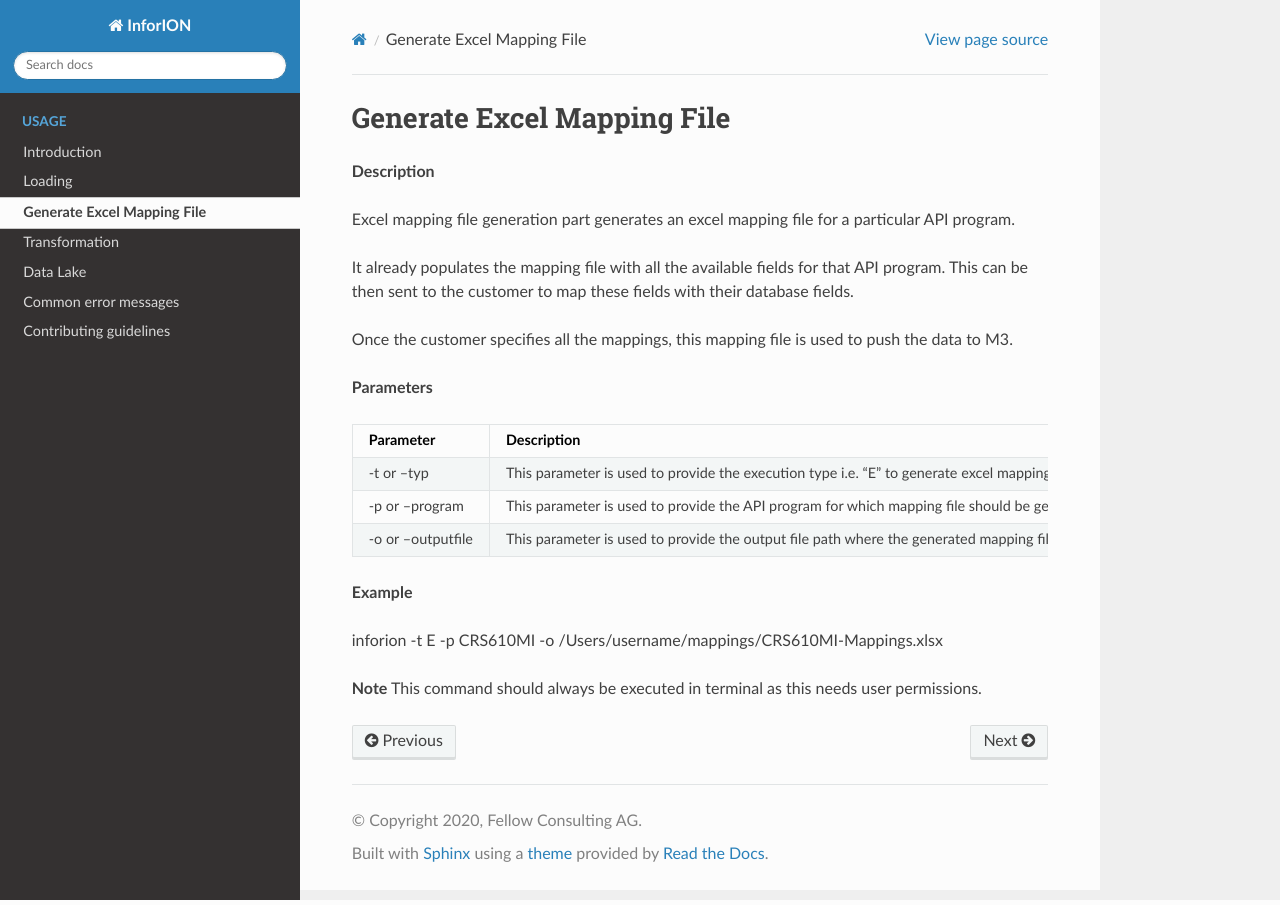
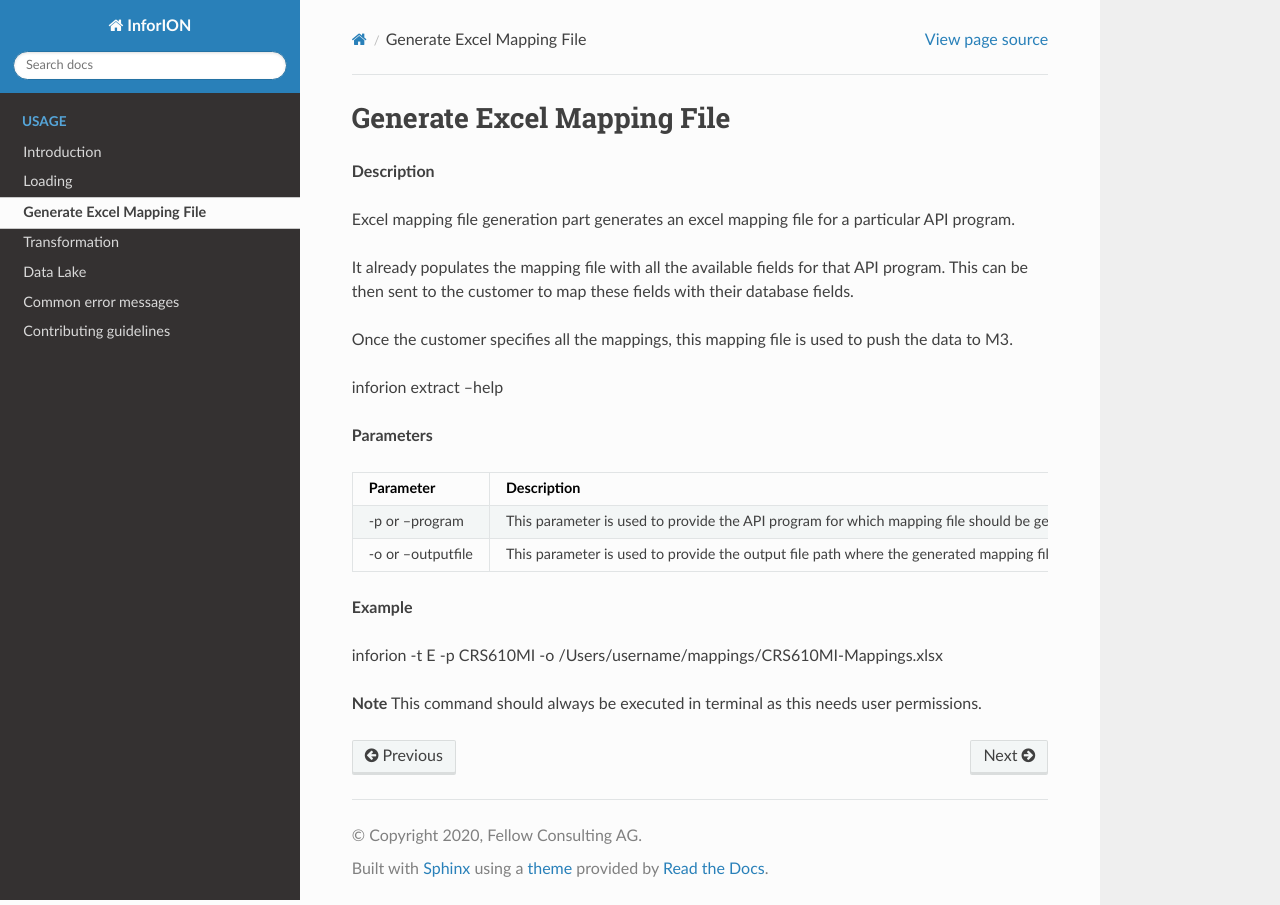
Before and after one commit to Mohammad-Alhasan/inforion, a Sphinx documentation site: the page built from docs/source/excelmappingfile.rst, in a window 1280 px wide. Built offline with Sphinx 7.4.7 and the Read the Docs theme 2.0.0, drawn with Linux system fonts in a browser that asks for light colours.

Commit message:
remove type

```diff
--- a/docs/source/excelmappingfile.rst
+++ b/docs/source/excelmappingfile.rst
@@ -10,6 +10,8 @@ It already populates the mapping file with all the available fields for that API
 
 Once the customer specifies all the mappings, this mapping file is used to push the data to M3.
 
+inforion extract --help
+
 **Parameters**
 
 .. list-table::
@@ -17,8 +19,6 @@ Once the customer specifies all the mappings, this mapping file is used to push
 
    * - Parameter
      - Description
-   * - -t or --typ
-     - This parameter is used to provide the execution type i.e. "E" to generate excel mapping file.
    * - -p or --program
      - This parameter is used to provide the API program for which mapping file should be generated. e.g MMS301MI, CRS610MI, AAS320MI
    * - -o or --outputfile
--- a/docs/source/load.rst
+++ b/docs/source/load.rst
@@ -34,5 +34,7 @@ Options:
      - Use a Configfile instead of parameters
 
 
+**Example**
+
 
 inforion load -u https://mingle-ionapi.eu1.inforcloudsuite.com/Tendat_DEV/M3/m3api-rest/v2/execute -f FellowKey.ionapi -p CRS610MI -m "Add,ChgBasicData,ChgOrderInfo,ChgFinancial" -i excel/T-KundenNeu1.xlsx  -o load_full_200.xlsx -s 0 -e 2
```
Also changed, not shown: 2 other files.
